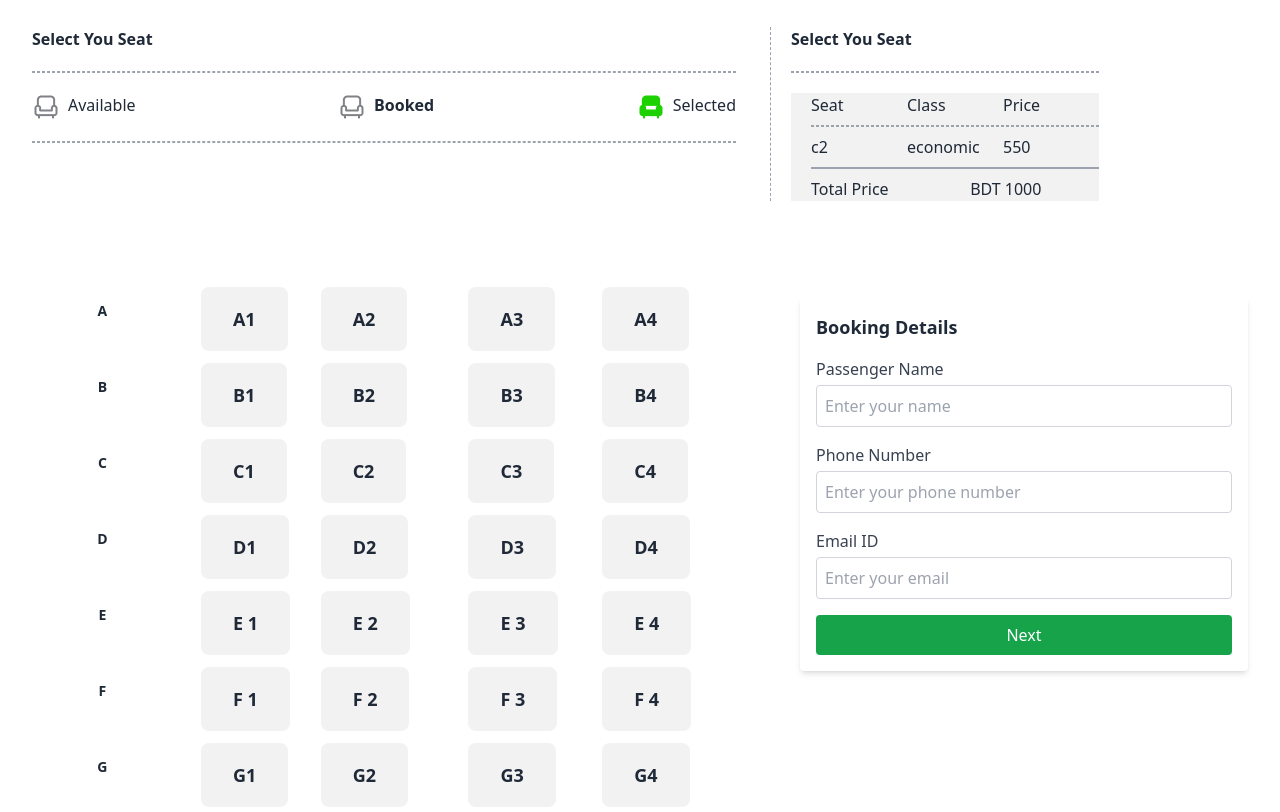
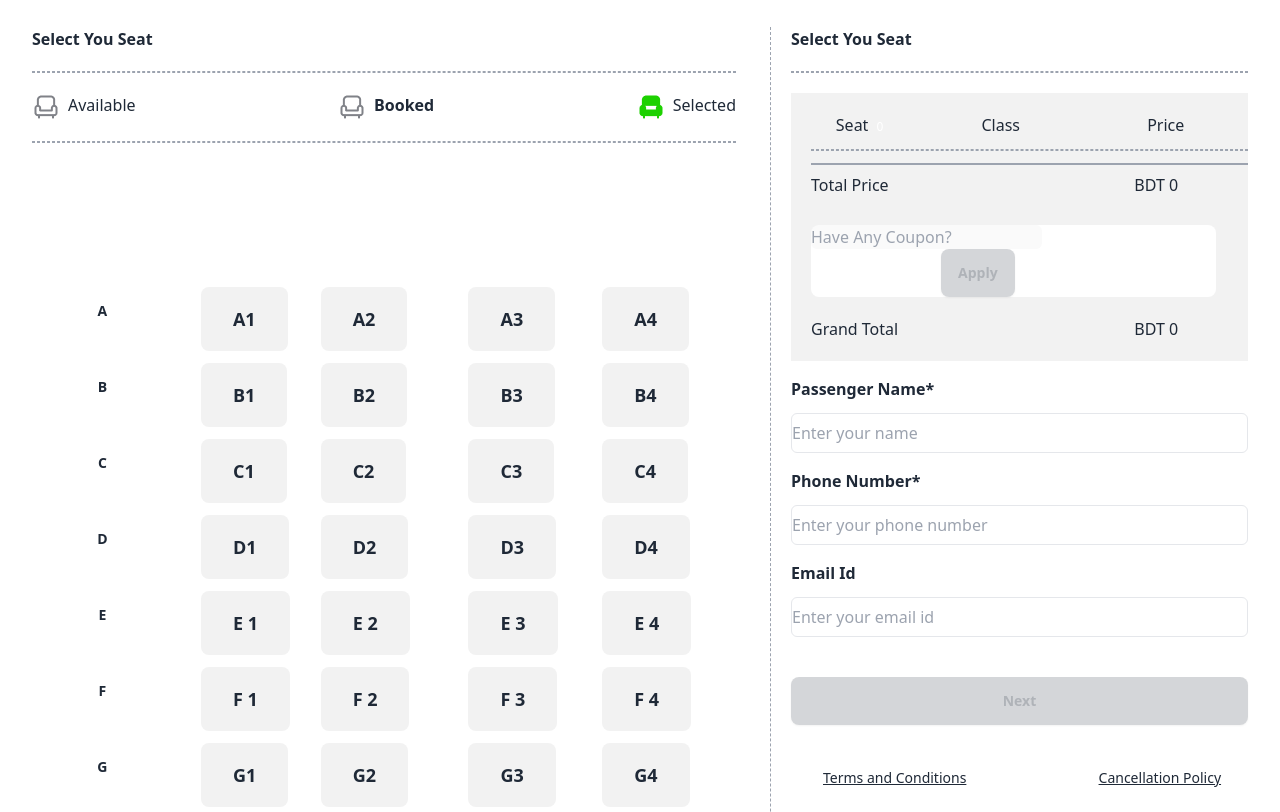
Before and after one commit to ibrahim01995/bus-ticket-projects-, a plain HTML site: page index.html in a window 1280 px wide. Shown: the part 2220-3032 px from the top of the page. Drawn offline with nearby package versions, Linux system fonts and the light colour scheme.

Commit message:
javascript

```diff
--- a/index.html
+++ b/index.html
@@ -408,68 +408,88 @@
           </div>
         </div>
 
+        <!-- booking-information -->
+        <div class="col-span-2 p-[32px]">
+          <div class="">
 
-        <div class="col-span-2 p-[32px]">
-          <div class="flex">
-            <!-- <div class="h-[400px] w-[0.5px] border-[1px] border-dashed border-gray-400"></div> -->
-            <div class=" border-l-[1px] border-dashed border-gray-400 ml-[-30px]">
+            <div class=" border-l-[1px] border-dashed border-gray-400 ml-[-30px] md:h-[850px] lg:h-[1000px]">
               <div class="ml-5">
                 <div>
                   <p class="font-semibold">Select You Seat</p>
                 </div>
                 <div class="border-[1px] border-dashed border-gray-400 my-5"></div>
-                <div class="bg-base-200 pl-5">
+                <div class="bg-base-200 pl-5 py-5">
+                  <div class="flex justify-around">
+                    <p class="w-24">Seat <span id="idTotalSeat"
+                        class="pl-1 w-4 inline-block bg-siteColor text-white text-xs ">0</span></p>
+                    <p class="w-24">Class</p>
+                    <p class="w-24 pl-5">Price</p>
+                  </div>
+                  <div class="border-[1px] border-dashed border-gray-400 my-3"></div>
+                  <div id="idSeatDetails">
+                  </div>
 
-                  <div class="flex justify-around">
-                    <p class="w-24">Seat</p>
-                    <p class="w-24">Class</p>
-                    <p class="w-24">Price</p>
-                  </div>
-                  <div class="border-[1px] border-dashed border-gray-400 my-2"></div>
-                  <div id="idSeatDetails">
-                    <div class="flex justify-around">
-                      <p class="w-24">c2</p>
-                      <p class="w-24">economic</p>
-                      <p class="w-24">550</p>
-                    </div>
+                  <div class="border-[1px] border-solid border-gray-400 my-2"></div>
+                  <div id="errorMsg" class="text-red-700"></div>
+                  <div class="flex justify-between">
+                    <p>Total Price</p>
+                    <p class="pr-[16%]">BDT <span id="idTotalAmount">0</span></p>
                   </div>
 
 
-                  <div class="border-[1px] border-solid border-gray-400 my-2"></div>
+
+                  <div class="bg-white mt-7 mr-8 rounded-lg">
+                    <div>
+                      <input disabled id="idCouponInput" class="rounded-md" type="text" placeholder="Have Any Coupon?">
+                      <button disabled id="idCouponBtn"
+                        class="btn border-transparent bg-siteColor md:ml-[0px] xl:ml-[130px] text-white">Apply</button>
+                    </div>
+                  </div>
+                  <div id="errorMsgCopn" class="text-red-700 my-5"></div>
                   <div class="flex justify-between">
-                    <p>Total Price</p>
-                    <p class="pr-[20%]">BDT <span id="idTotalAmount">1000</span></p>
+                    <p>Grand Total</p>
+                    <p class="pr-[16%]">BDT <span id="idTotalGrand">0</span></p>
                   </div>
-
+                </div>
+                <div>
+                  <div>
+                    <p class="font-semibold text-base mt-4 mb-3">Passenger Name*</p>
+                  </div>
+                  <div>
+                    <input required class="border border-solid rounded-md w-[100%] h-10" type="text" id="idName"
+                      placeholder="Enter your name">
+                  </div>
+                </div>
+                <div>
+                  <div>
+                    <p class="font-semibold text-base mt-4 mb-3">Phone Number*</p>
+                  </div>
+                  <div>
+                    <input required class="border border-solid rounded-md w-[100%] h-10" type="text" id="idPhone"
+                      placeholder="Enter your phone number">
+                  </div>
+                </div>
+                <div>
+                  <div>
+                    <p class="font-semibold text-base mt-4 mb-3">Email Id</p>
+                  </div>
+                  <div>
+                    <input class="border border-solid rounded-md w-[100%] h-10" type="text" id="idEmail"
+                      placeholder="Enter your email id">
+                  </div>
+                </div>
+                <div>
+                  <button disabled id="idBtnNext"
+                    class="btn border-transparent bg-siteColor w-[100%] mt-10">Next</button>
+                  <div id="errorMsgNext" class="text-green-500 mb-10"></div>
+                </div>
+                <div>
+                  <a href="#" class="text-sm ml-8 underline decoration-1 ">Terms and Conditions</a>
+                  <a href="#" class="text-sm ml-32 underline decoration-1 ">Cancellation Policy</a>
                 </div>
 
-
               </div>
-
-
             </div>
-
-          </div>
-
-          <!-- Booking Form -->
-          <div class="bg-white shadow-md p-4 rounded mt-24">
-            <h4 class="text-lg font-bold mb-4">Booking Details</h4>
-            <form>
-              <div class="mb-4">
-                <label class="block text-gray-700 mb-1">Passenger Name</label>
-                <input type="text" class="w-full border border-gray-300 p-2 rounded" placeholder="Enter your name">
-              </div>
-              <div class="mb-4">
-                <label class="block text-gray-700 mb-1">Phone Number</label>
-                <input type="text" class="w-full border border-gray-300 p-2 rounded"
-                  placeholder="Enter your phone number">
-              </div>
-              <div class="mb-4">
-                <label class="block text-gray-700 mb-1">Email ID</label>
-                <input type="email" class="w-full border border-gray-300 p-2 rounded" placeholder="Enter your email">
-              </div>
-              <button class="bg-green-600 text-white px-4 py-2 rounded w-full">Next</button>
-            </form>
           </div>
         </div>
 
@@ -485,6 +505,7 @@
         better.</p>
       <p class="mb-4 ml-10 mt-14">@all rights reserved, P-Ticket services Limited.2024</p>
     </div>
+    <div class="border-[1px] border-dashed border-gray-400 my-8"></div>
     <div class="container mx-auto px-4 text-end">
       <p class="mr-16 mt-5">download our app</p>
       <div class="navbar-end mt-2 mr-5 container mx-auto px-4 text-end">
--- a/project.js
+++ b/project.js
@@ -0,0 +1,88 @@
+
+let seatArray = [];
+
+function SelectSit(id) {
+  // delete the error message at the outset.
+  document.getElementById('errorMsg').innerText = '';
+
+  let selectedSeat = document.getElementById(id);
+  // create dynamic ID for the new report column we are going to create
+  let reportSeatId = 'idSeatDetailsInner' + id;
+
+  if (seatArray.length < 4) {
+    if (seatArray.indexOf(id) == -1) {
+      seatArray.push(id);
+
+      SeatSelectionAndTotal(id, selectedSeat, reportSeatId);
+    }
+    else if (seatArray.indexOf(id) >= 0) {
+      SeatRemovalAndTotal(id, selectedSeat, reportSeatId);
+    }
+  }
+  else {
+    if (seatArray.indexOf(id) == -1) {
+      document.getElementById('errorMsg').innerText = 'ERROR : Maximum 4 tickets Allowed.';
+    } else {
+      SeatRemovalAndTotal(id, selectedSeat, reportSeatId);
+    }
+  }
+}
+
+
+function SeatSelectionAndTotal(id, selectedSeat, reportSeatId) {
+
+  //remove old bg colour and add new one.
+  selectedSeat.classList.remove('bg-base-200');
+  selectedSeat.classList.add('bg-green-500');
+
+
+  let parentReportDiv = document.getElementById('idSeatDetails');
+  // create new div element under parent div
+  let childReportDiv = document.createElement('div');
+  // add new class
+  childReportDiv.classList.add("flex");
+  childReportDiv.classList.add("justify-around");
+  // add new id for the new created div
+  childReportDiv.setAttribute('id', reportSeatId)
+  //add the new child div
+  parentReportDiv.appendChild(childReportDiv);
+
+  // add the report row in the new div created with dynamic seat.
+  document.getElementById(`${reportSeatId}`).innerHTML =
+    `<p class="w-24">${id}</p>
+                            <p class="w-24">economic</p>
+                            <p class="w-24 pl-5">550</p>`;
+
+  //update seat No on the report
+  document.getElementById('idTotalSeat').innerText = seatArray.length;
+
+  // call UpdateTotal() function to update the total amount
+  UpdateTotal();
+}
+
+
+function SeatRemovalAndTotal(id, selectedSeat, reportSeatId) {
+  // get the sit in the array so we can remove
+  let getSitIndex = seatArray.indexOf(id);
+  //remove new bg color and add old one.
+  selectedSeat.classList.remove('bg-siteColor');
+  selectedSeat.classList.add('bg-base-200');
+  // remove the report line from the right report
+  document.getElementById(`${reportSeatId}`).innerHTML = '';
+  // remove the seat from the Array
+  seatArray.splice(getSitIndex, 1);
+  //update seat No on the report
+  document.getElementById('idTotalSeat').innerText = seatArray.length;
+
+  // call UpdateTotal() function to update the total amount
+  UpdateTotal();
+}
+
+function UpdateTotal() {
+  let totalElement = document.getElementById('idTotalAmount');
+  let totalGrand = document.getElementById('idTotalGrand');
+  let total = seatArray.length * 550;
+
+  totalElement.innerText = total;
+  totalGrand.innerText = total;
+}
```
